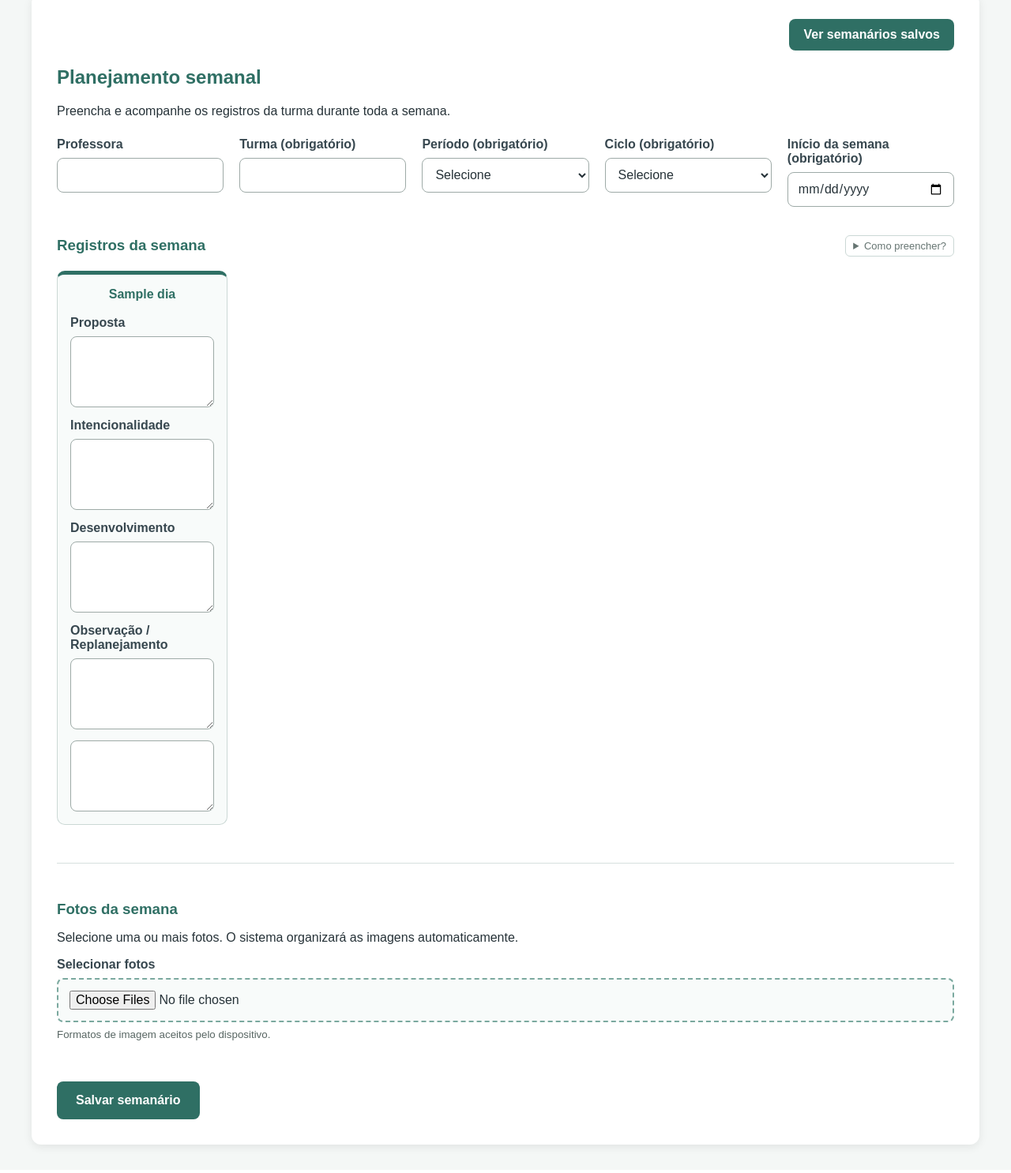
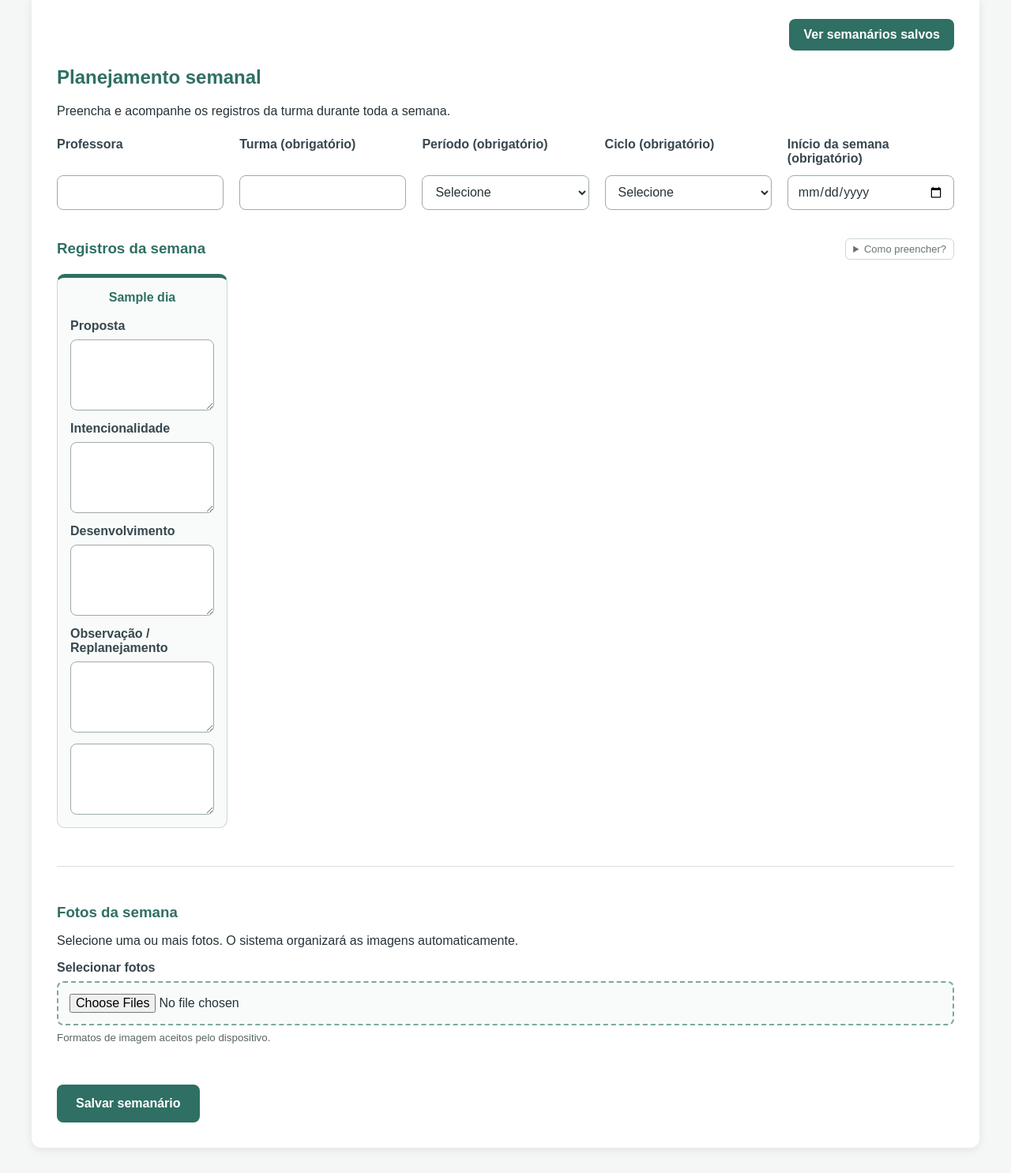
Before and after one commit to silviamelare/semanario-digital, a Flask app: template templates/index.html in a window 1280 px wide. Shown: the part 149-1635 px from the top of the page at 79% size. Before the commit the page ends 1609 px from the top, so only its background shows below. Run offline with Flask 3, Linux system fonts and the light colour scheme; the template is opened without the code that fills it: most values are stand-ins (such as "Sample title", 1, 10 or a date in 2020).

Commit message:
Alinha campos de identificacao

```diff
--- a/static/css/style.css
+++ b/static/css/style.css
@@ -803,3 +803,8 @@ body :focus-visible {
     outline: 3px solid #005fcc !important;
     outline-offset: 3px;
 }
+
+.grade-identificacao .campo label {
+    display: block;
+    min-height: 2.5em;
+}
--- a/templates/index.html
+++ b/templates/index.html
@@ -4,7 +4,7 @@
     <meta charset="UTF-8">
     <meta name="viewport" content="width=device-width, initial-scale=1.0">
     <title>Semanário Digital</title>
-    <link rel="stylesheet" href="{{ url_for('static', filename='css/style.css', v=5) }}">
+    <link rel="stylesheet" href="{{ url_for('static', filename='css/style.css', v=6) }}">
 </head>
 <body>
     <a class="pular-conteudo" href="#conteudo-principal">
```
